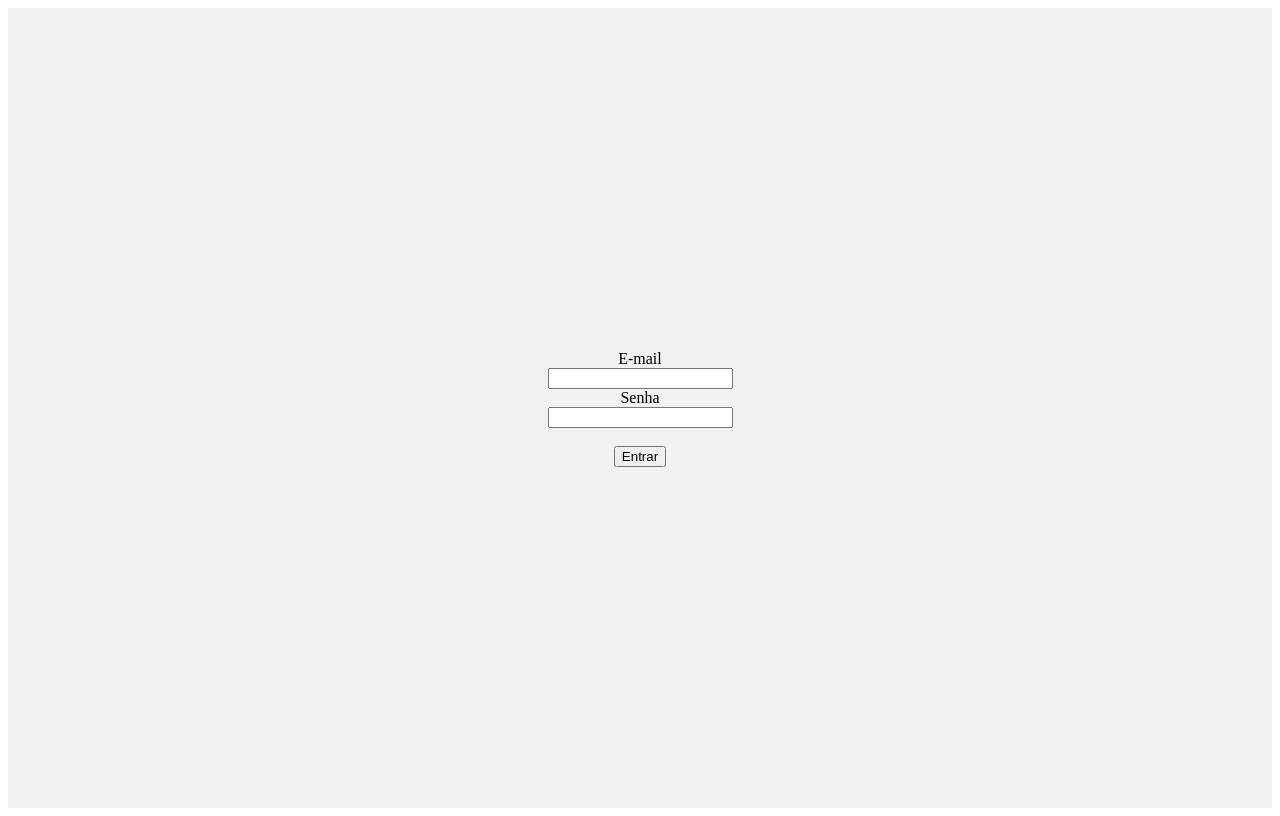
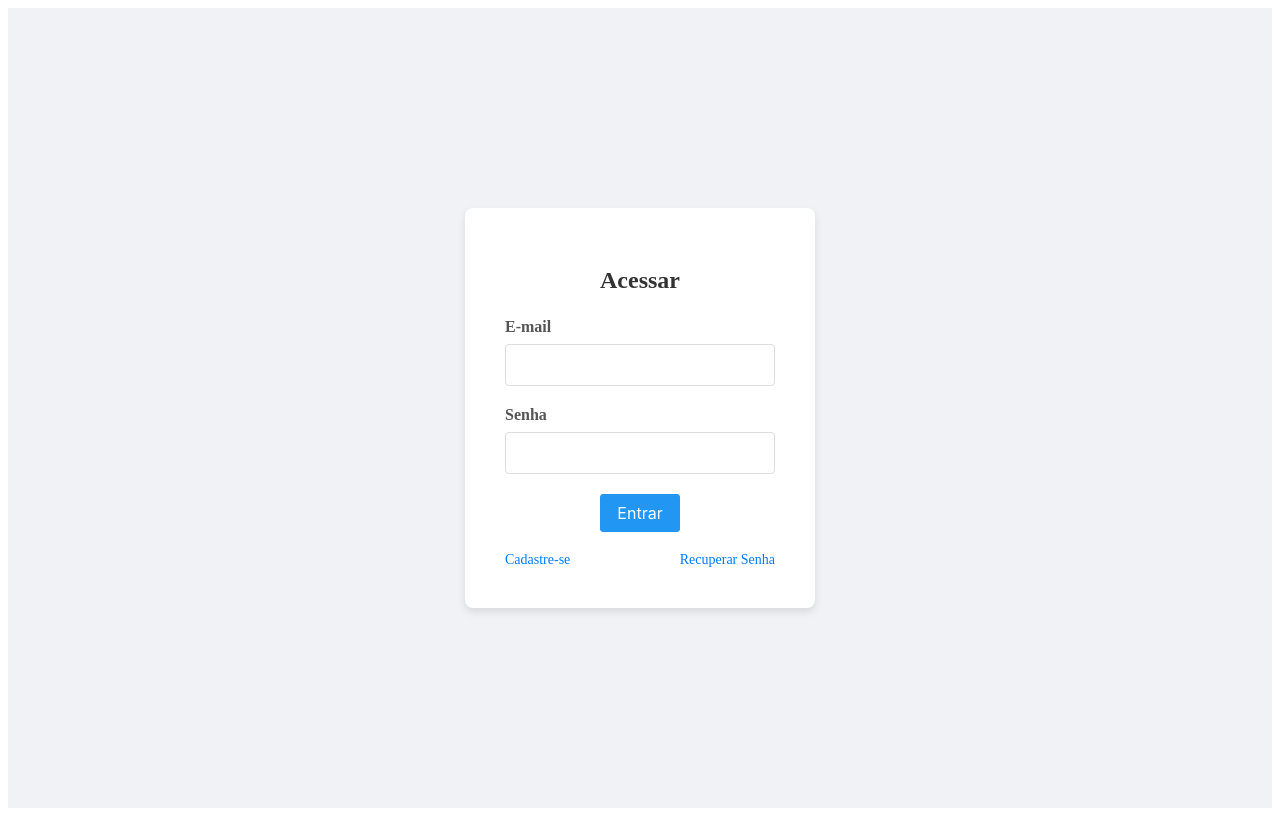
Before and after one commit to ThallesSorrilha/Leilao, a React (Create React App) app in the folder front/: page /login in a window 1280 px wide. Built offline with nearby package versions, Linux system fonts and the light colour scheme.

Commit message:
style(front-Login): melhorando tela de Login com fusão de arquivos existentes

```diff
--- a/front/package.json
+++ b/front/package.json
@@ -8,6 +8,7 @@
     "@testing-library/react": "^16.3.0",
     "@testing-library/user-event": "^13.5.0",
     "axios": "^1.11.0",
+    "primeicons": "^7.0.0",
     "primereact": "^10.9.7",
     "react": "^19.1.1",
     "react-dom": "^19.1.1",
--- a/front/src/App.js
+++ b/front/src/App.js
@@ -1,4 +1,8 @@
-import AppRoutes from './routes/AppRoutesFrank'
+import "primereact/resources/themes/saga-blue/theme.css";
+import "primereact/resources/primereact.min.css";
+import "primeicons/primeicons.css";
+
+import AppRoutes from "./routes/AppRoutesFrank";
 
 function App() {
   return (
--- a/front/src/pages/Login/Login.css
+++ b/front/src/pages/Login/Login.css
@@ -33,29 +33,8 @@
   font-size: 16px;
 }
 
-.input-group input {
+.input-group .input {
   width: 100%;
-  padding: 10px;
-  border: 1px solid #ddd;
-  border-radius: 4px;
-  box-sizing: border-box;
-  font-size: 16px;
-}
-
-.login-button {
-  width: 100%;
-  padding: 12px;
-  background-color: #007bff;
-  color: #fff;
-  border: none;
-  border-radius: 4px;
-  font-size: 16px;
-  cursor: pointer;
-  transition: background-color 0.3s ease;
-}
-
-.login-button:hover {
-  background-color: #0056b3;
 }
 
 .form-links {
--- a/front/src/pages/Login/Login.jsx
+++ b/front/src/pages/Login/Login.jsx
@@ -1,51 +1,82 @@
-import { useState } from "react";
+import { useState, useRef } from "react";
 import { Link, useNavigate } from "react-router-dom";
+import { InputText } from "primereact/inputtext";
+import { Password } from "primereact/password";
+import { Button } from "primereact/button";
+import { Toast } from "primereact/toast";
+import AutenticacaoService from "../../services/AutenticacaoService";
 import "./Login.css";
 
-function Login() {
+export default function Login() {
   const navigate = useNavigate();
-  const [email, setEmail] = useState("");
-  const [password, setPassword] = useState("");
+  const autenticacaoService = new AutenticacaoService();
+  const [usuario, setUsuario] = useState({ email: "", senha: "" });
+  const toast = useRef(null);
 
-  const handleLogin = (e) => {
+  const handleChange = (e) => {
+    setUsuario({ ...usuario, [e.target.name]: e.target.value });
+  };
+
+  const login = async (e) => {
     e.preventDefault();
+    try {
+      const resposta = await autenticacaoService.login(usuario);
+      console.log("Resposta da API:", resposta);
+      if (resposta.status === 200 && resposta.data && resposta.data.token) {
+        localStorage.setItem("usuario", JSON.stringify(resposta.data));
+        toast.current.show({
+          severity: "success",
+          summary: "Sucesso",
+          detail: "Login realizado com sucesso!",
+          life: 3000,
+        });
         navigate("/");
+      } else {
+        const errorMessage =
+          resposta.data?.mensagem ||
+          "Credenciais inválidas. Verifique seu e-mail e senha.";
+        toast.current.show({
+          severity: "error",
+          summary: "Erro de Login",
+          detail: errorMessage,
+          life: 3000,
+        });
+      }
+    } catch (error) {
+      console.error("Erro ao fazer login (catch):", error);
+      const errorMessage =
+        error.response?.data?.mensagem ||
+        "Ocorreu um erro ao tentar fazer login. Verifique sua conexão ou tente novamente mais tarde.";
+      toast.current.show({
+        severity: "error",
+        summary: "Erro",
+        detail: errorMessage,
+        life: 5000,
+      });
+    }
   };
 
   return (
+    <>
+      <Toast ref={toast} position="top-right" />
       <div className="login-container">
-      <form className="login-form" onSubmit={handleLogin}>
+        <form className="login-form" onSubmit={login}>
           <h2>Acessar</h2>
           <div className="input-group">
             <label htmlFor="email">E-mail</label>
-          <input
-            type="email"
-            id="email"
-            value={email}
-            onChange={(e) => setEmail(e.target.value)}
-            required
-          />
+            <InputText  className="input" value={usuario.email} name="email" onChange={handleChange} />
           </div>
           <div className="input-group">
-          <label htmlFor="password">Senha</label>
-          <input
-            type="password"
-            id="password"
-            value={password}
-            onChange={(e) => setPassword(e.target.value)}
-            required
-          />
+            <label htmlFor="senha">Senha</label>
+            <Password className="input" value={usuario.senha} name="senha" onChange={handleChange} />
           </div>
-        <button type="submit" className="login-button">
-          Acessar
-        </button>
+          <Button type="submit" label="Entrar"/>
           <div className="form-links">
             <Link to="/cadastro">Cadastre-se</Link>
             <Link to="/recuperar-senha">Recuperar Senha</Link>
           </div>
         </form>
       </div>
+    </>
   );
 }
-
-export default Login;
--- a/front/src/pages/Login/LoginFrank.css
+++ /dev/null
@@ -1,8 +0,0 @@
-.container{
-    display: flex;
-    flex-direction: column;
-    justify-content: center;
-    align-items: center;
-    height: 100vh;
-    background-color: #f2f2f3;
-}
--- a/front/src/pages/Login/LoginFrank.jsx
+++ /dev/null
@@ -1,74 +0,0 @@
-import { useState, useRef } from "react";
-import { Link, useNavigate } from "react-router-dom";
-import { InputText } from "primereact/inputtext";
-import { Password } from "primereact/password";
-import { Button } from "primereact/button";
-import { Toast } from "primereact/toast";
-import AutenticacaoService from "../../services/AutenticacaoService";
-import "./LoginFrank.css";
-
-function Login() {
-  const autenticacaoService = new AutenticacaoService();
-  const [usuario, setUsuario] = useState({ email: "", senha: "" });
-  const navigate = useNavigate();
-  const toast = useRef(null);
-
-  const handleChange = (e) => {
-    setUsuario({ ...usuario, [e.target.name]: e.target.value });
-  };
-
-  const login = async (e) => {
-    e.preventDefault();
-    try {
-      const resposta = await autenticacaoService.login(usuario);
-      console.log("Resposta da API:", resposta);
-      if (resposta.status === 200 && resposta.data && resposta.data.token) {
-        localStorage.setItem("usuario", JSON.stringify(resposta.data));
-        toast.current.show({
-          severity: "success",
-          summary: "Sucesso",
-          detail: "Login realizado com sucesso!",
-          life: 3000,
-        });
-        navigate("/");
-      } else {
-        const errorMessage =
-          resposta.data?.mensagem ||
-          "Credenciais inválidas. Verifique seu e-mail e senha.";
-        toast.current.show({
-          severity: "error",
-          summary: "Erro de Login",
-          detail: errorMessage,
-          life: 3000,
-        });
-      }
-    } catch (error) {
-      console.error("Erro ao fazer login (catch):", error);
-      const errorMessage =
-        error.response?.data?.mensagem ||
-        "Ocorreu um erro ao tentar fazer login. Verifique sua conexão ou tente novamente mais tarde.";
-      toast.current.show({
-        severity: "error",
-        summary: "Erro",
-        detail: errorMessage,
-        life: 5000,
-      });
-    }
-  };
-
-  return (
-    <>
-      <Toast ref={toast} position="top-right" />
-      <div className="container">
-        <label>E-mail</label>
-        <InputText value={usuario.email} name="email" onChange={handleChange} />
-        <label>Senha</label>
-        <Password value={usuario.senha} name="senha" onChange={handleChange} />
-        <br />
-        <Button label="Entrar" onClick={login} />
-      </div>
-    </>
-  );
-}
-
-export default Login;
--- a/front/src/routes/AppRoutesFrank.jsx
+++ b/front/src/routes/AppRoutesFrank.jsx
@@ -1,5 +1,5 @@
 import { BrowserRouter, Routes, Route } from "react-router-dom";
-import Login from "../pages/Login/LoginFrank.jsx";
+import Login from "../pages/Login/Login.jsx";
 import NewRegistration from "../pages/NewRegistration/NewRegistration";
 import RecoverPassword from "../pages/RecoverPassword/RecoverPassword";
 import ChangePassword from "../pages/ChangePassword/ChangePassword";
```
Also changed, not shown: 1 other file (tests, documents, lock files or other folders). Lines whose indentation alone changed are shown as unchanged.
